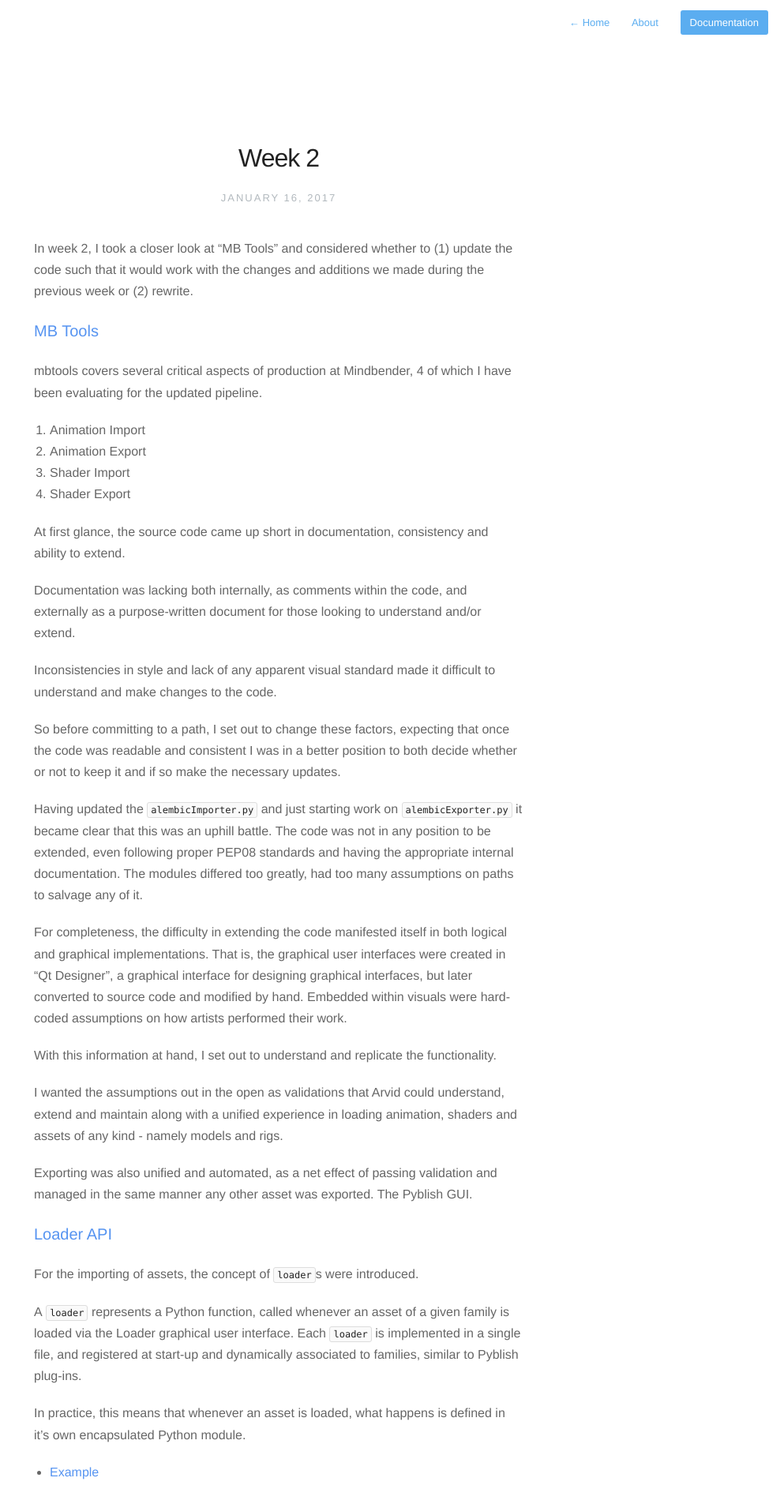
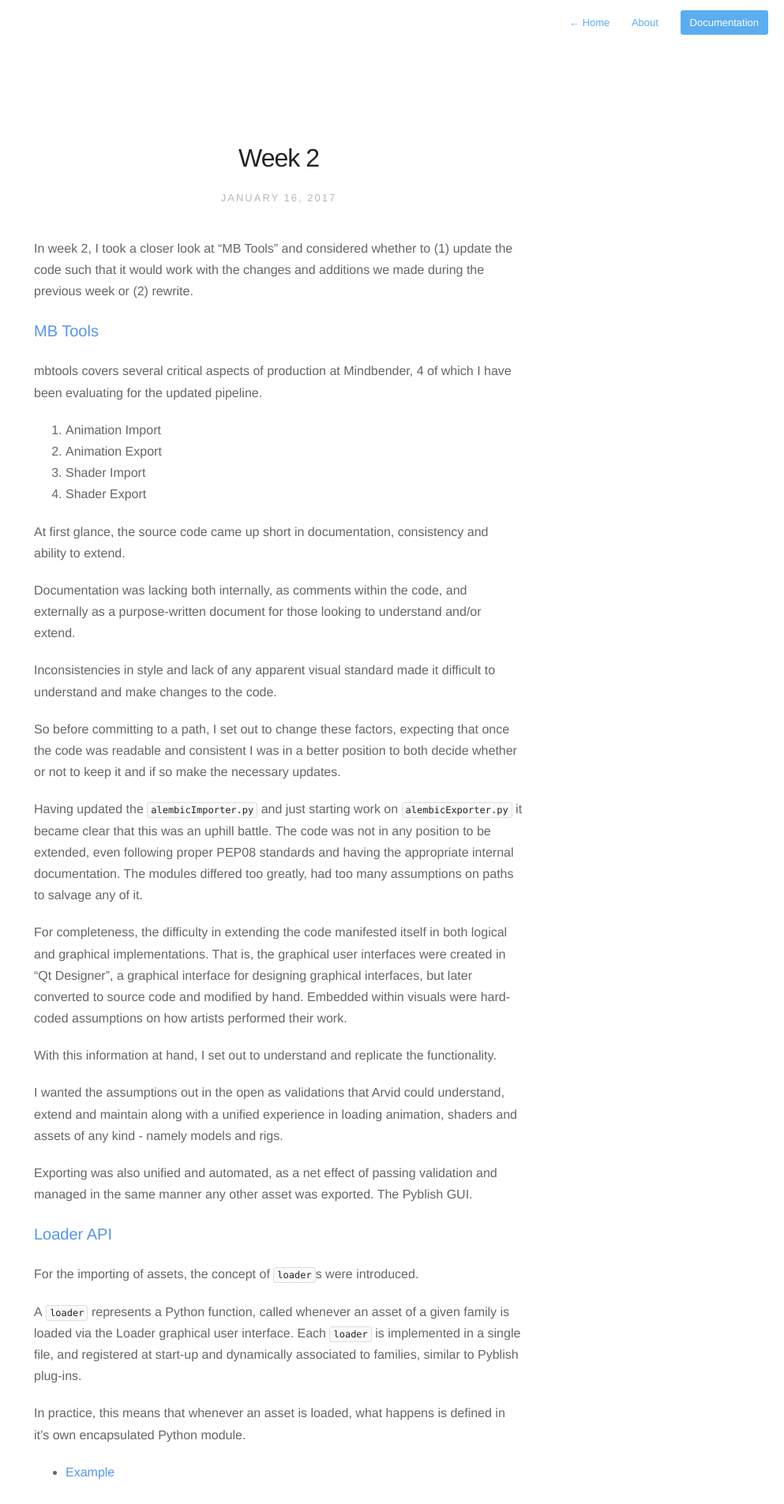
Before and after one commit to mindbender-studio/journal, a Jekyll site: the page built from _posts/2017-01-16-week-2.md, in a window 1280 px wide. Shown: the top 1905 px of the page at 79% size, without its empty margins (287-1280 px from the left). Built offline with Jekyll 4.4.1, drawn with Linux system fonts in a browser that asks for light colours; nearby versions of some CDN libraries.

Commit message:
Improve appearance of lists

```diff
--- a/assets/css/style.css
+++ b/assets/css/style.css
@@ -180,9 +180,15 @@ a,
 }
 
 ol, ul {
-	margin-left: 20px;
+	margin-left: 40px;
 	margin-top: 20px;
 	margin-bottom: 20px;
+}
+
+li ol, li ul {
+	margin-left: 20px;
+	margin-top: 0px;
+	margin-bottom: 0px;
 }
 
 /* Line Height */
```
